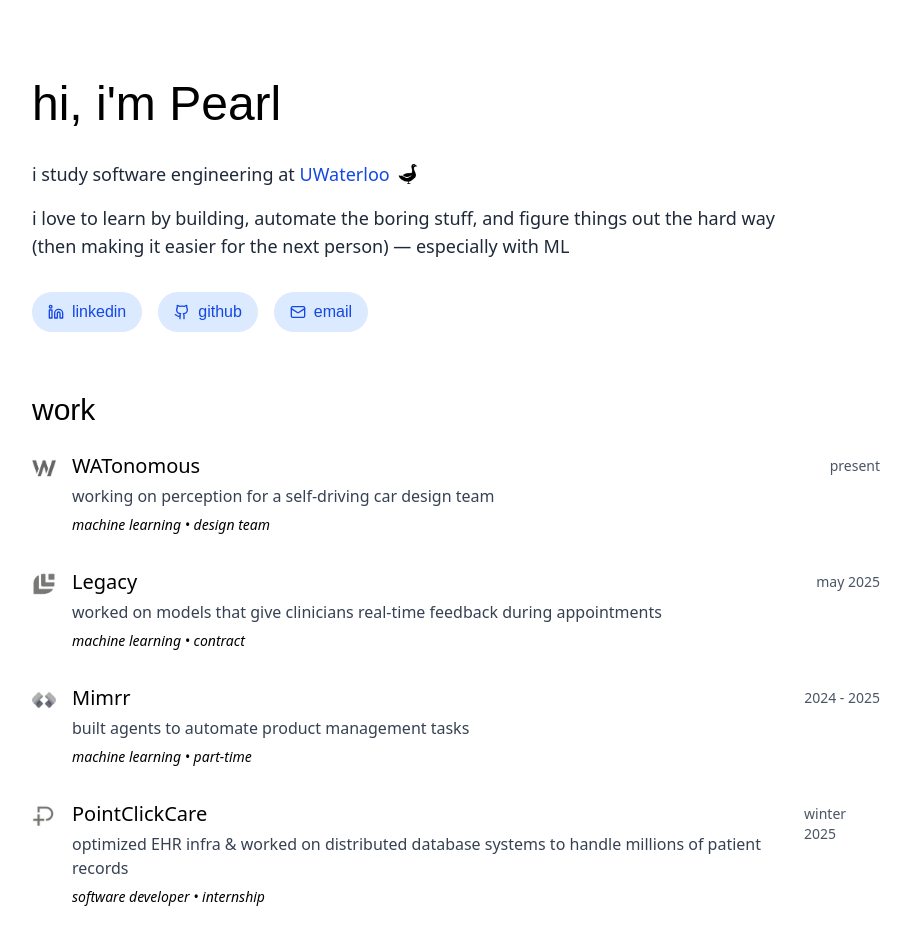
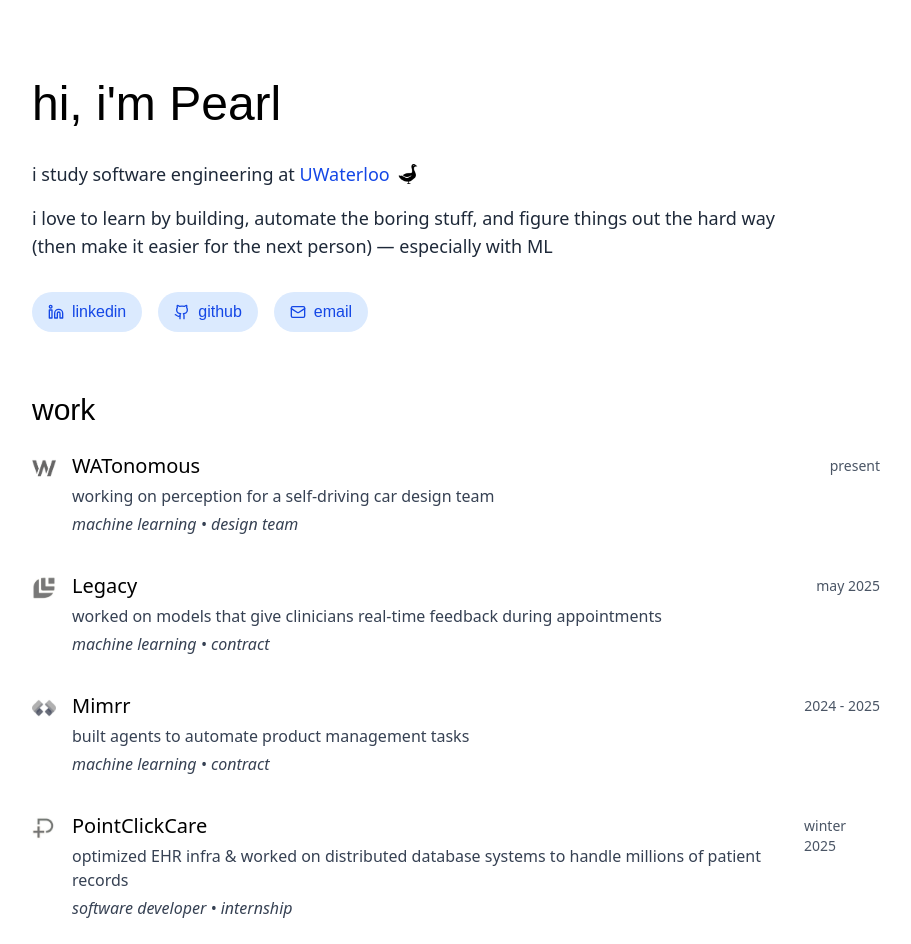
Before and after one commit to pearl-natalia/Personal-Website-2025, a Next.js app: page / in a window 1280 px wide. Shown: the top 944 px of the page, without its empty margins (184-1095 px from the left). Built offline with nearby package versions, Linux system fonts and the light colour scheme; a web font is replaced by a local one.

Commit message:
formatting changes

```diff
--- a/src/app/globals.css
+++ b/src/app/globals.css
@@ -1,18 +1,18 @@
-/* app/globals.css */
 @import "tailwindcss";
 @tailwind base;
 @tailwind components;
 @tailwind utilities;
-/* your custom overrides, if any */
 body {
   font-family: Arial, Helvetica, sans-serif;
 }
 
 @layer base {
   ::selection {
-    @apply bg-blue-100 text-black;
+    background-color: #e0f2fe;
+    /* color: #1d4ed8; */
   }
   ::-moz-selection {
-    @apply bg-blue-100 text-black;
+    background-color: #e0f2fe;
+    /* color: #1d4ed8; */
   }
 }
--- a/src/app/page.tsx
+++ b/src/app/page.tsx
@@ -18,64 +18,64 @@
   // {
   //   logo: "images/amazon-logo.png",
   //   hoverLogo: "images/amazon-logo-hover.png",
-  //   title: "Amazon Robotics",
+  //   company: "Amazon Robotics",
   //   role: "making robots move",
   //   period: "incoming summer 2026",
-  //   company: "software developer • internship",
+  //   title: "software developer • internship",
   //   link: "https://www.aboutamazon.com/news/tag/robotics",
   // },
   // {
   //   logo: "images/globe-logo.png",
   //   hoverLogo: "images/globe-logo-hover.png",
-  //   title: "The Globe & Mail",
+  //   company: "The Globe & Mail",
   //   role: "building agents for news outlets",
   //   period: "incoming fall 2025",
-  //   company: "machine learning • internship",
+  //   title: "machine learning • internship",
   //   link: "https://www.theglobeandmail.com/",
   // },
   {
     logo: "images/wato-logo.png",
     hoverLogo: "images/wato-logo-hover.png",
-    title: "WATonomous",
+    company: "WATonomous",
     role: "working on perception for a self-driving car design team",
     period: "present",
-    company: "machine learning • design team",
+    title: "machine learning • design team",
     link: "https://www.watonomous.ca/",
   },
   {
     logo: "images/legacy-logo.png",
     hoverLogo: "images/legacy-logo-hover.png",
-    title: "Legacy",
+    company: "Legacy",
     role: "worked on models that give clinicians real-time feedback during appointments",
     period: "may 2025",
-    company: "machine learning • contract",
+    title: "machine learning • contract",
     link: "https://www.legacytheapp.com/",
   },
   {
     logo: "images/mimrr-logo.png",
     hoverLogo: "images/mimrr-logo-hover.png",
-    title: "Mimrr",
+    company: "Mimrr",
     role: "built agents to automate product management tasks",
     period: "2024 - 2025",
-    company: "machine learning • part-time",
+    title: "machine learning • contract",
     link: "https://www.linkedin.com/company/mimrrhq/about/",
   },
   {
     logo: "images/pcc-logo.png",
     hoverLogo: "images/pcc-logo-hover.png",
-    title: "PointClickCare",
+    company: "PointClickCare",
     role: "optimized EHR infra & worked on distributed database systems to handle millions of patient records",
     period: "winter 2025",
-    company: "software developer • internship",
+    title: "software developer • internship",
     link: "https://pointclickcare.com/products/",
   },
   {
     logo: "images/generis-logo.png",
     hoverLogo: "images/generis-logo-hover.png",
-    title: "Generis Global Partners",
+    company: "Generis Global Partners",
     role: "built websites & automated web-dev processes with ML",
     period: "summer 2024",
-    company: "web developer • internship",
+    title: "web developer • internship",
     link: "https://generisgp.com/",
   },
 ];
@@ -173,8 +173,8 @@
             </p>
             <p>
               i love to learn by building, automate the boring stuff, and figure
-              things out the hard way (then making it easier for the next
-              person) — especially with ML
+              things out the hard way (then make it easier for the next person)
+              — especially with ML
             </p>
             {/* <p>
               this fall, i'll be joining{" "}
@@ -185,7 +185,7 @@
               >
                 The Globe & Mail
               </a>
-              to build agents that help editors move faster
+              to build agents that help editors move faster!
             </p> */}
           </div>
 
@@ -249,19 +249,21 @@
                     }
                     <div>
                       <h3 className="text-xl font-medium mb-1 group-hover:text-blue-700 transition-colors">
-                        {title}
+                        <a
+                          href={link}
+                          target="_blank"
+                          rel="noopener noreferrer"
+                          className="group-hover:text-blue-700 hover:underline transition-colors"
+                        >
+                          {company}
+                        </a>
                       </h3>
                       <p className="text-gray-700 group-hover:text-blue-700 mb-1 transition-colors">
                         {role}
                       </p>
-                      <a
-                        href={link}
-                        target="_blank"
-                        rel="noopener noreferrer"
-                        className="italic group-hover:text-blue-700 hover:underline transition-colors text-sm"
-                      >
-                        {company}
-                      </a>
+                      <p className="italic text-gray-700 group-hover:text-blue-700 mb-1 transition-colors">
+                        {title}
+                      </p>
                     </div>
                   </div>
                   <span className="text-gray-600 group-hover:text-blue-700 text-sm mt-2 pl-10 sm:mt-1 sm:pl-0 transition-colors">
```
